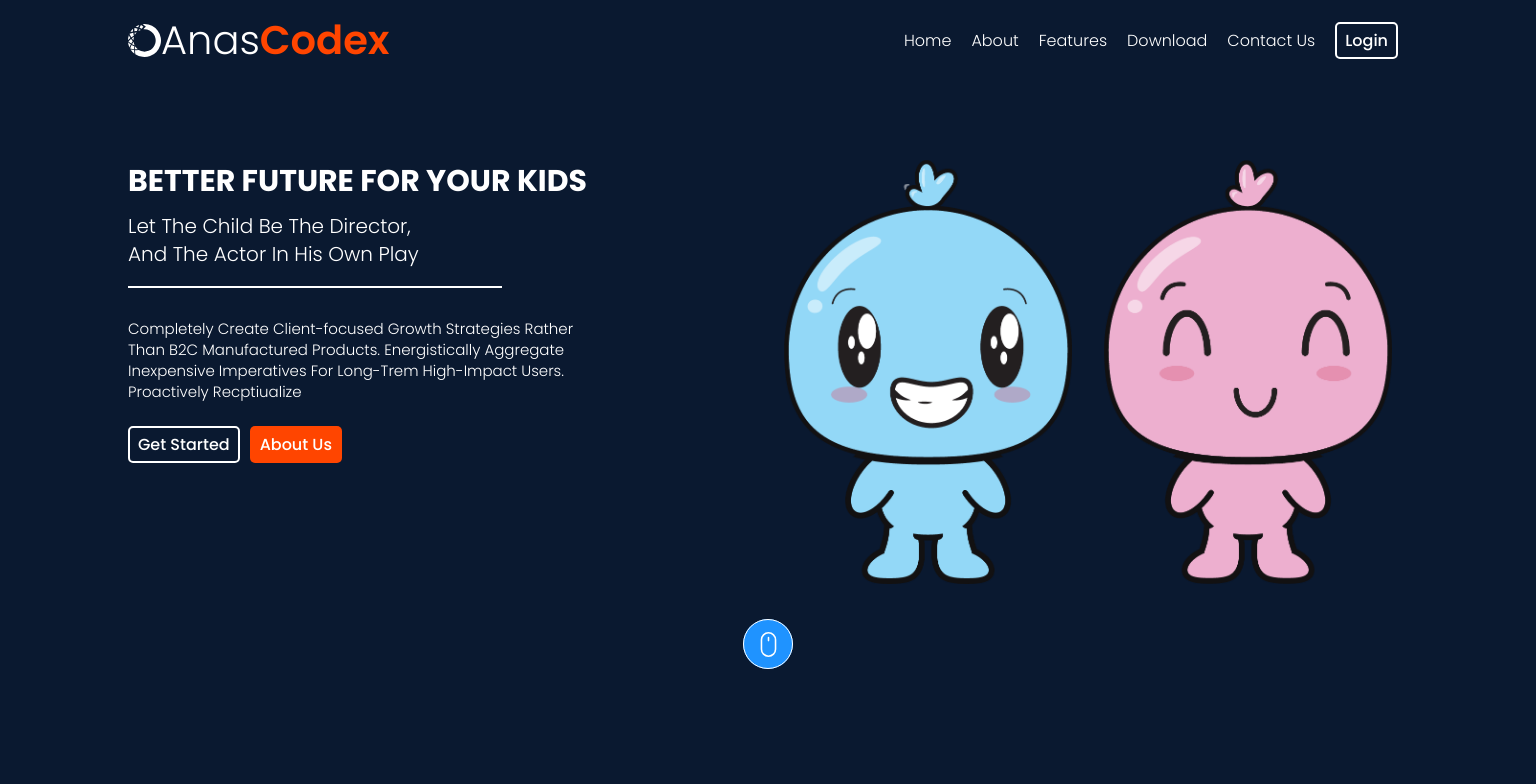
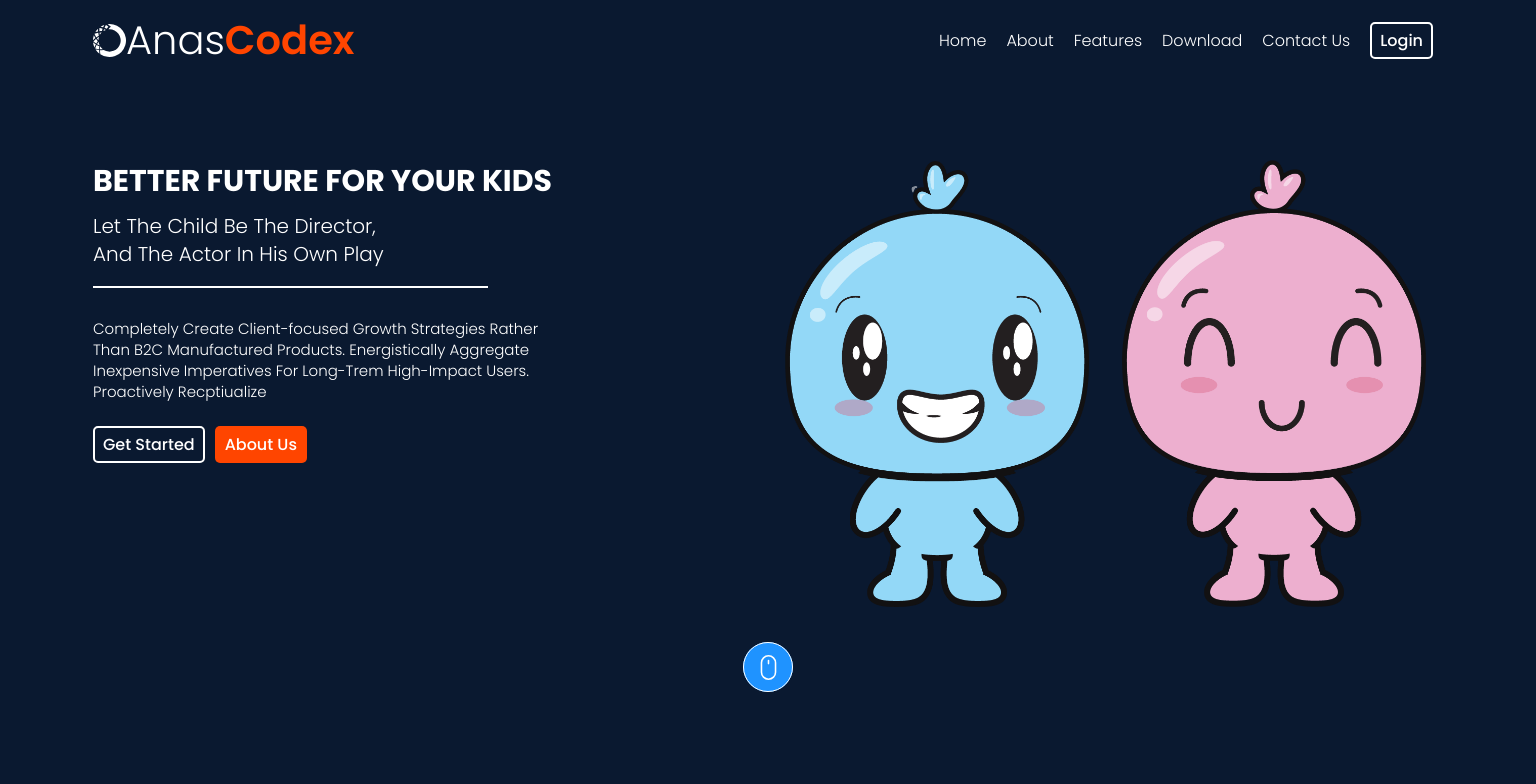
Before and after one commit to anas110440/React-Tempelet-AnasCodex, a React (Create React App) app: page / in a window 1536 px wide. Shown: the top 784 px of the page. Built offline with nearby package versions, Linux system fonts and the light colour scheme.

Commit message:
Update index.css

```diff
--- a/src/index.css
+++ b/src/index.css
@@ -72,6 +72,6 @@ img{
 
 @media (min-width:1201px) and (min-width:1400px) {
   .container{
-    width: 1320px;
+    width: 1390px;
   }
 }
```
